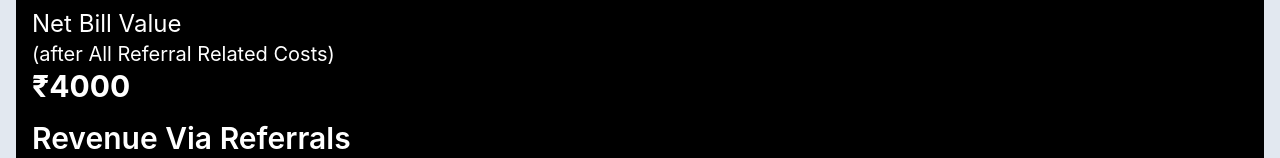
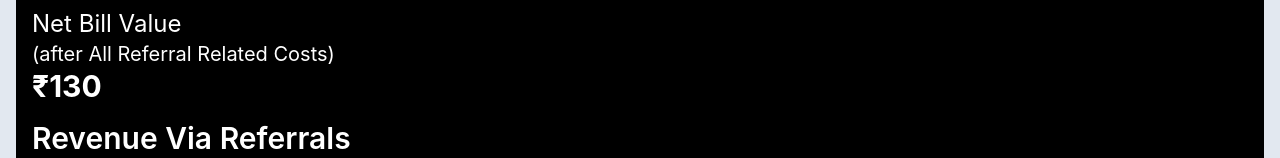
Before and after one commit to salmanpary/React-slider, a React (Create React App) app: page / in a window 1280 px wide. Shown: the part 724-882 px from the top of the page. Built offline with nearby package versions, Linux system fonts and the light colour scheme.

Commit message:
net bill value corrected

```diff
--- a/src/components/Card.js
+++ b/src/components/Card.js
@@ -48,8 +48,9 @@ const Card = () => {
   let incrementestimatedbills=(value)=>{
       setestimatedbills(value)
   }
-  const netbillvalue=avgbillvalue*estimatedbills;
-  const revenue=netbillvalue-(referaldiscount/100)*netbillvalue-referalreward*estimatedbills;
+  const netbillvalue=avgbillvalue-referalreward-(referaldiscount/100)*avgbillvalue;
+  const totalbill=avgbillvalue*estimatedbills
+  const revenue=totalbill-(referaldiscount/100)*totalbill-referalreward*estimatedbills;
 
 
   return (
```
